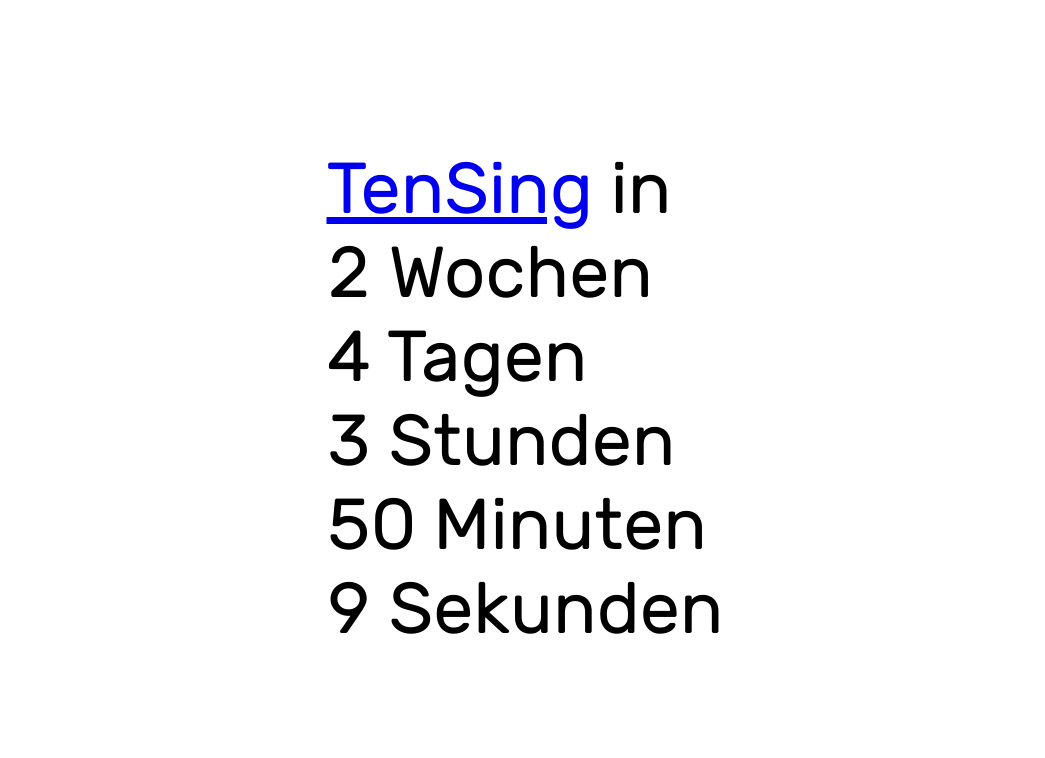
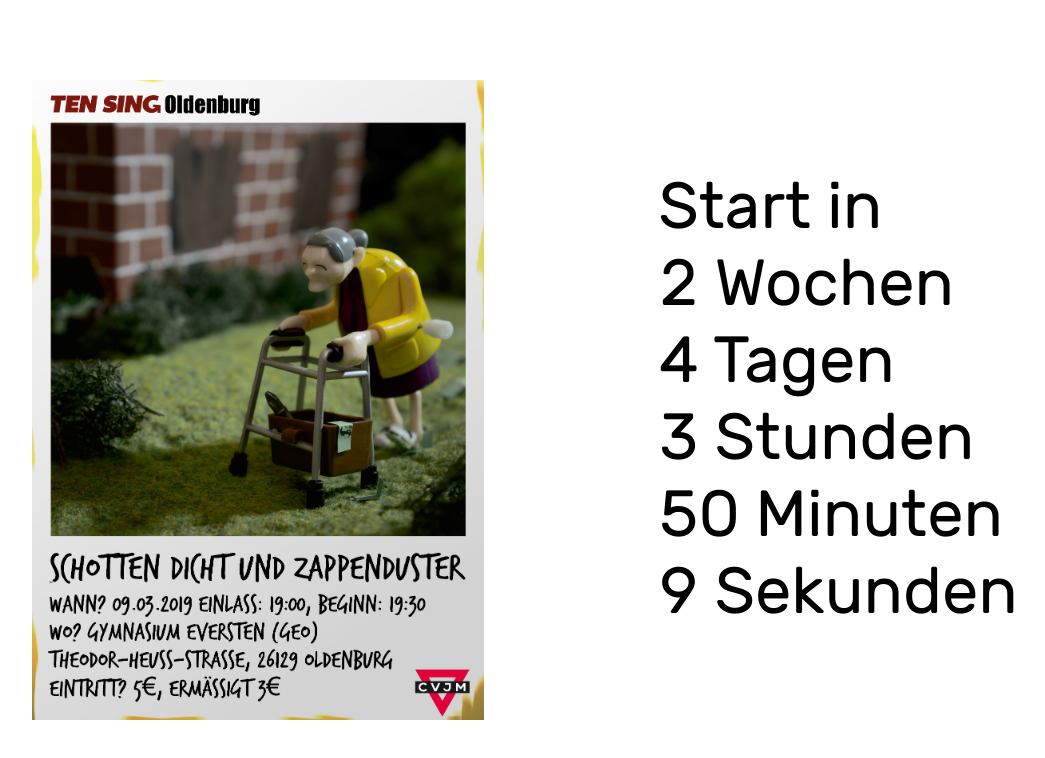
Before and after one commit to malte-j/TensingCountdown, a website built with Parcel: page src/index.html in a window 1280 px wide. Shown: the whole page, without its empty margins (115-1160 px from the left). Built offline with nearby package versions, Linux system fonts and the light colour scheme.

Commit message:
Added Poster

```diff
--- a/src/index.css
+++ b/src/index.css
@@ -3,40 +3,70 @@
 * {
 	box-sizing: border-box;
 }
+
+@import './fonts/rubik';
+
+* {
+	box-sizing: border-box;
+}
+
 html {
 	height: 100%;
-	font-family: 'Rubik';
-	font-variant-numeric: tabular-nums;
+	font-family: 'Rubik', sans-serif;
+	font-size: 120%;
 }
 
 body {
+	height: 100%;
 	margin: 0;
+}
+
+#app {
 	height: 100%;
+	padding: 20px 20px 0 20px;
+	display: flex;
+	flex-direction: column;
+	align-items: center;
+	justify-content: space-between;
+}
+
+.timerWrapper {
+	flex-grow: 1;
+
+	font-size: calc(6px + 2vh);
+
 	display: flex;
 	align-items: center;
-	justify-content: space-around;
-	flex-direction: column;
+	justify-content: center;
 }
 
-a:visited {
-	color: blue;
+img {
+	width: 100%;
+	height: auto;
 }
 
-a:hover {
-	color: #1602cf;
-}
-
-div {
-	white-space: pre-line;
-	font-size: 9vw
-}
-
-@media screen and (min-width: 1000px) {
-	body {
-		flex-direction: row;
+@media screen and (min-aspect-ratio: 10/14) {
+	html {
+		font-size: 300%;
 	}
 
-	div {
-		font-size: 9vh
+	#app {
+		padding: 60px;
+
+		flex-direction: row;
+		align-items: center;
+		justify-content: space-around;
+	}
+
+	img {
+		height: 90vh;
+		max-height: 50vw;
+		width: auto;
+	}
+
+	.timerWrapper {
+		flex-grow: 0;
+		font-size: calc(14px + 4vw);
+
 	}
 }
--- a/src/index.html
+++ b/src/index.html
@@ -19,8 +19,12 @@
 	<link rel="stylesheet" href="index.css">
 </head>
 <body>
-
-	<div id="pageTimer"></div>
+	<div id="app">
+		<img src="./media/poster.jpeg" alt="Tensing Show Poster">
+		<div class="timerWrapper">
+			<div id="pageTimer"></div>
+		</div>
+	</div>
 
 	<script src="./index.js"></script>
 </body>
--- a/src/index.js
+++ b/src/index.js
@@ -11,7 +11,7 @@
   countdown(
     new Date(2019, 2, 9, 19, 30), (ts) => {
 			if(ts.value < 0)
-				document.querySelector('#pageTimer').innerHTML =  '<a target="_blank" rel="noopener noreferrer" href="https://eversten.kirche-oldenburg.de/gesamtkirchengemeinde/ejo-mitte/ten-sing.html">TenSing</a> in<br>' + ts.toString().replace(/,/g, "<br>");
+				document.querySelector('#pageTimer').innerHTML =  'Start in <br>' + ts.toString().replace(/,/g, "<br>");
 
     	else
 				document.querySelector('#pageTimer').innerHTML = "Die <br>TENSING<br> Show<br> findet<br>statt"
```
Also changed, not shown: src/media/poster.jpeg (added).
